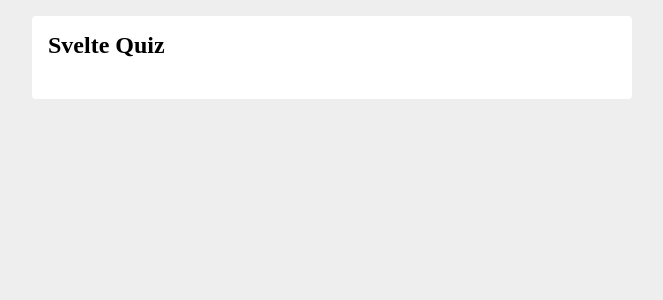
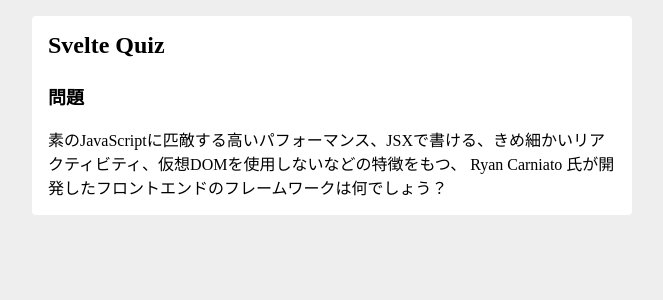
Before and after one commit to yuto-ono/svelte-quiz, a Svelte app: page / in a window 1280 px wide. Shown: the top 300 px of the page, without its empty margins (308-971 px from the left). Built offline with nearby package versions, Linux system fonts and the light colour scheme.

Commit message:
Update App.svelte

```diff
--- a/src/App.svelte
+++ b/src/App.svelte
@@ -1,8 +1,19 @@
 <script lang="ts">
+  const questionText =
+    "素のJavaScriptに匹敵する高いパフォーマンス、JSXで書ける、きめ細かいリアクティビティ、仮想DOMを使用しないなどの特徴をもつ、 Ryan Carniato 氏が開発したフロントエンドのフレームワークは何でしょう？"
+
+  const choices = ["React", "SolidJS", "Svelte"]
+
+  const answer = "SolidJS"
+
+  const explanationText =
+    "SolidJS は、 React の思想を取り入れつつも、仮想DOMを使用しない独自の実装をすることで、素のJavaScript並の高いパフォーマンスを実現しました。"
 </script>
 
 <main class="container">
   <h1 class="title">Svelte Quiz</h1>
+  <h2 class="heading">問題</h2>
+  <p class="question">{questionText}</p>
 </main>
 
 <style lang="scss">
@@ -19,4 +30,9 @@
     padding: 16px;
     position: relative;
   }
+  .heading {
+    margin-bottom: 18px;
+    font-size: 18px;
+    font-weight: bold;
+  }
 </style>
```
